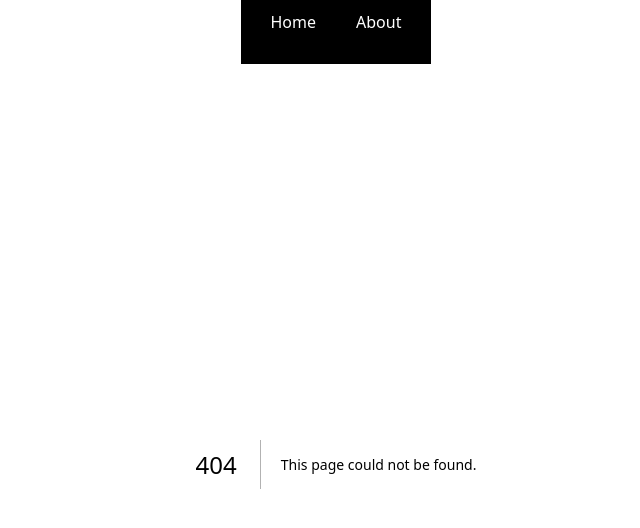
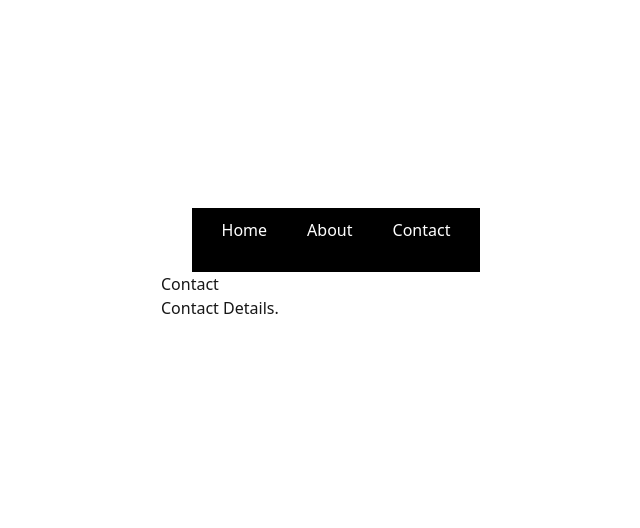
Before and after one commit to wesselolivier/btn, a Next.js app in the folder apps/web/: page /contact in a window 1280 px wide. Before the commit this address had no page. Shown: the top 528 px of the page, without its empty margins (304-944 px from the left). Built offline with nearby package versions, Linux system fonts and the light colour scheme.

Commit message:
Add a new page

```diff
--- a/apps/web/app/about/page.tsx
+++ b/apps/web/app/about/page.tsx
@@ -1,6 +1,6 @@
 export default function About() {
   return (
-    <div className="about-container">
+    <div className="container">
       <h1>About Transfer</h1>
       <p>Transfer makes it easy to quickly share your files without limitations, getting your ideas where they need to go.</p>
     </div>
--- /dev/null
+++ b/apps/web/app/contact/page.tsx
@@ -0,0 +1,8 @@
+export default function Contact() {
+    return (
+      <div className="container">
+        <h1>Contact</h1>
+        <p>Contact Details.</p>
+      </div>
+    );
+  }
--- a/apps/web/app/layout.tsx
+++ b/apps/web/app/layout.tsx
@@ -22,6 +22,7 @@ const Navigation = () => (
   <nav>
     <Link href="/">Home</Link>
     <Link href="/about">About</Link>
+    <Link href="/contact">Contact</Link>
   </nav>
 );
 
--- a/packages/ui/src/globals.css
+++ b/packages/ui/src/globals.css
@@ -25,8 +25,8 @@ nav {
     font: bold;
   }
 
-  .about-container {
+  .container {
     width: 350px;
     height: 320px;
-    margin: 0 auto; /* Center horizontally */
+    margin: 0 auto;
   }
```
